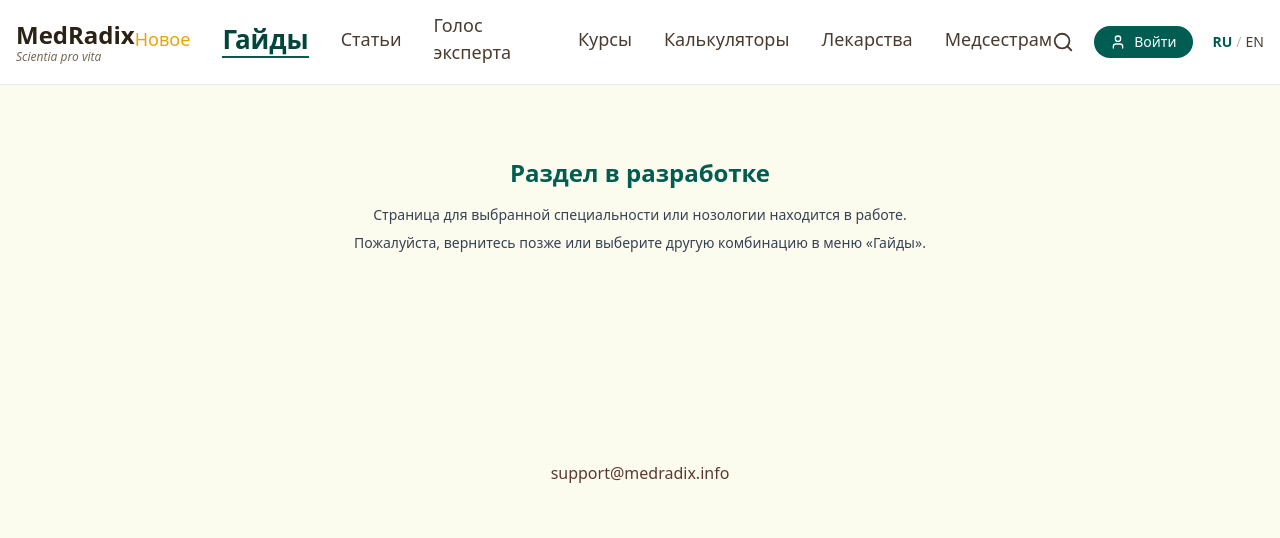
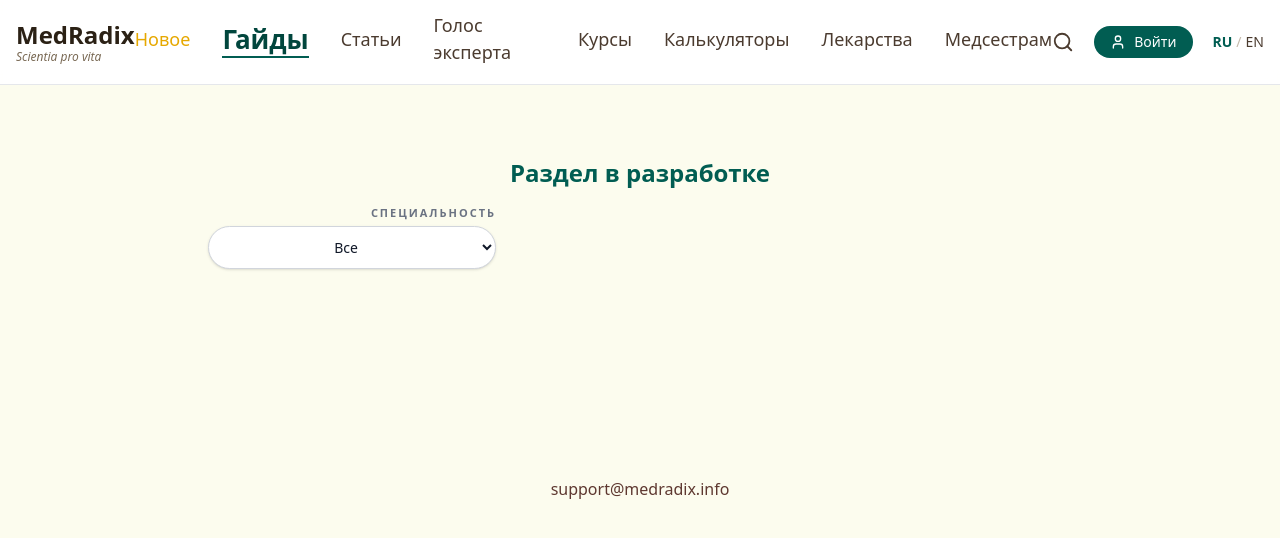
Before and after one commit to NMaryko/MedRadix, a Next.js app: page /guides/coming-soon in a window 1280 px wide. Shown: the top 538 px of the page. Built offline with nearby package versions, Linux system fonts and the light colour scheme.

Commit message:
Update page.tsx

```diff
--- a/app/guides/coming-soon/page.tsx
+++ b/app/guides/coming-soon/page.tsx
@@ -1,6 +1,7 @@
 // app/guides/coming-soon/page.tsx
 'use client';
 
+import { FilterM } from '@/components/FilterM';
 import { SupportM } from '@/components/SupportM';
 
 export default function GuidesComingSoonPage() {
@@ -10,13 +11,8 @@ export default function GuidesComingSoonPage() {
         <h1 className="mb-4 text-2xl font-bold text-[#015D52]">
           Раздел в разработке
         </h1>
-        <p className="text-sm text-gray-700 mb-2">
-          Страница для выбранной специальности или нозологии находится в работе.
-        </p>
-        <p className="text-sm text-gray-700">
-          Пожалуйста, вернитесь позже или выберите другую комбинацию в меню «Гайды».
-        </p>
 
+         <FilterM />
         <SupportM />
       </div>
     </main>
```
